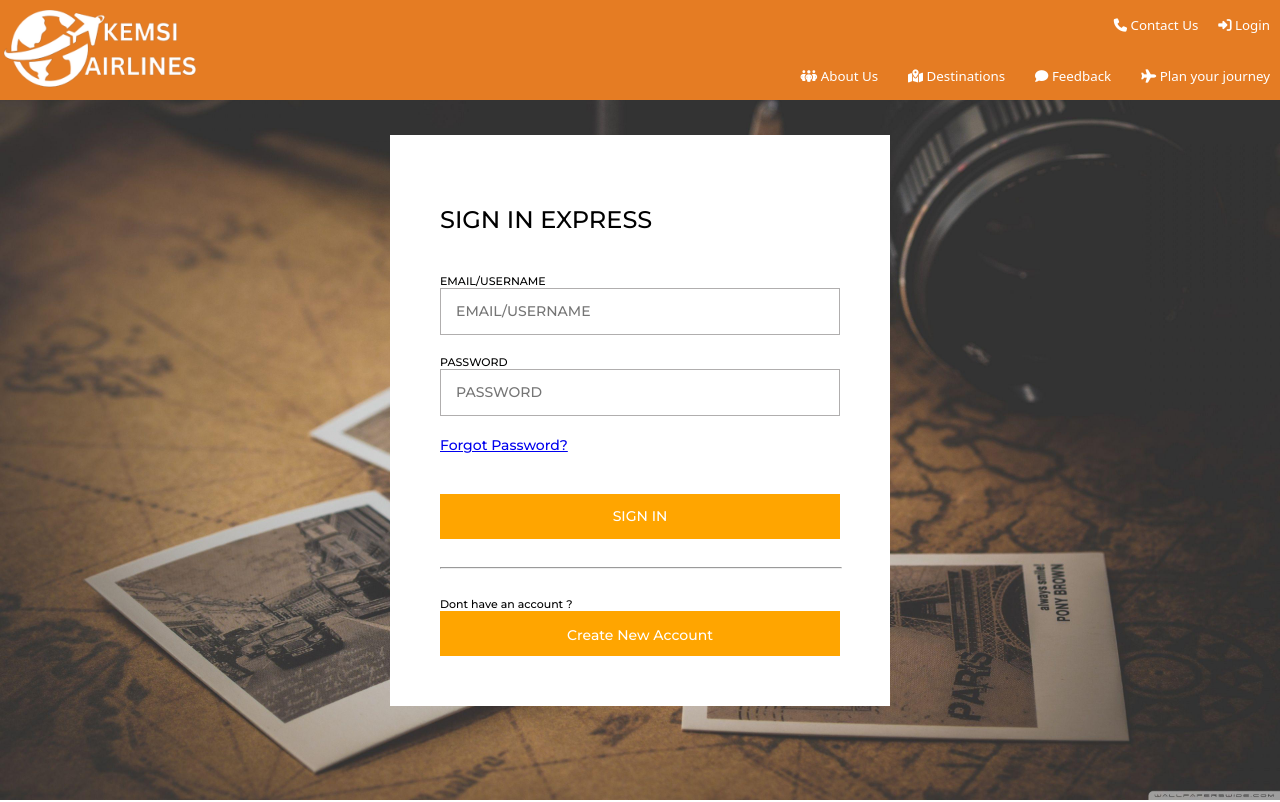
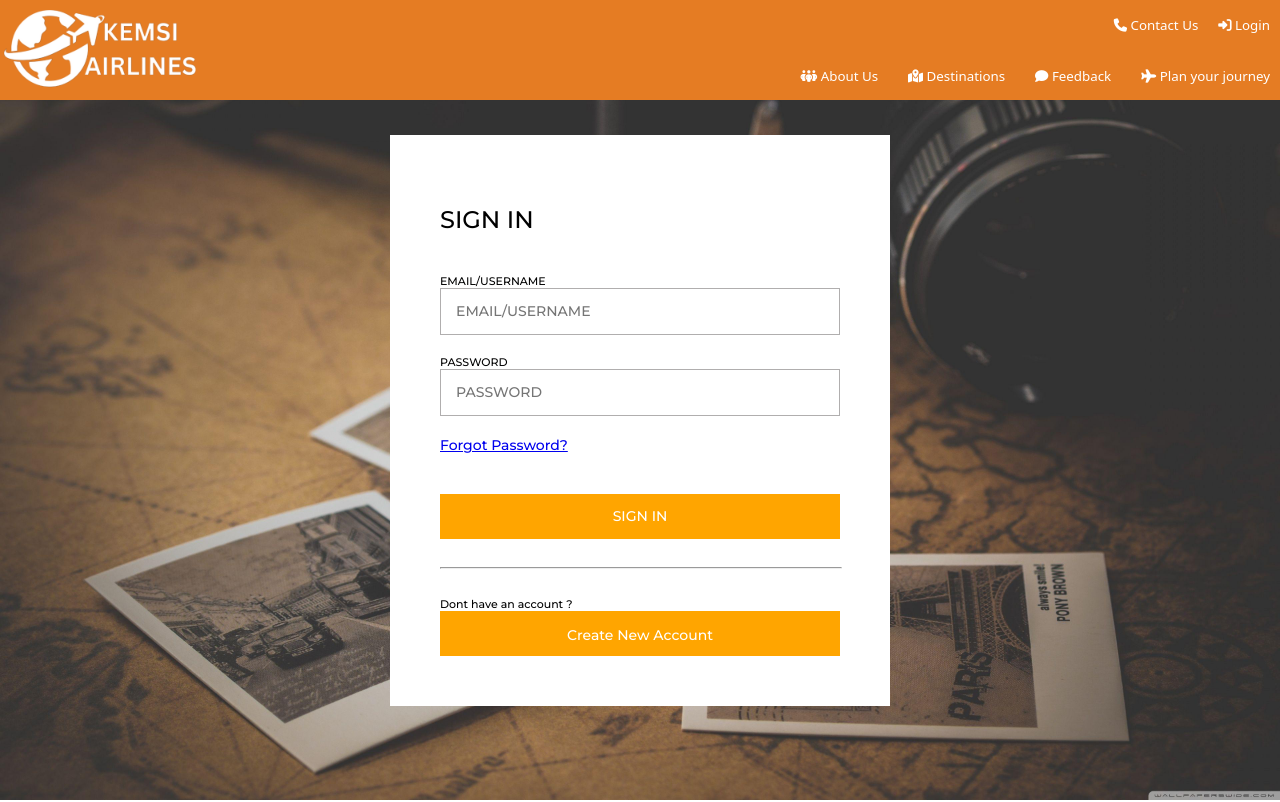
Before and after one commit to omkar-sistla/kemsi_airlines, a React (Create React App) app in the folder client/: page /login in a window 1280 px wide. Shown: the top 802 px of the page. Built offline with nearby package versions, Linux system fonts and the light colour scheme; no server answers.

Commit message:
ui changes

```diff
--- a/client/src/pages/login.jsx
+++ b/client/src/pages/login.jsx
@@ -112,7 +112,7 @@ export default function LoginExpress(){
         <div id="login_page">
             <NavBar/>
             <form className={signup ? "login_form inactive" : 'login_form'}>
-                <h2>SIGN IN EXPRESS</h2>
+                <h2>SIGN IN</h2>
                 <InputContainer label="EMAIL/USERNAME" type="text" placeholder="EMAIL/USERNAME"
                 onChange={(e)=> setSignInValues((prev)=>({...prev, email:e.target.value}))}/>
 
@@ -128,7 +128,7 @@ export default function LoginExpress(){
                 </div>
             </form>
             <form className={signup ? "signup_form active" : 'signup_form'}>
-                <h2>SIGN UP EXPRESS</h2>
+                <h2>SIGN UP</h2>
                 <NameInput
                     fchange={(event) =>
                         setSignUpValues((prev) =>
```
